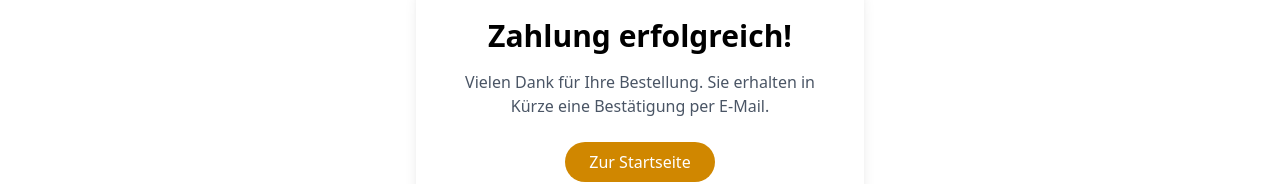
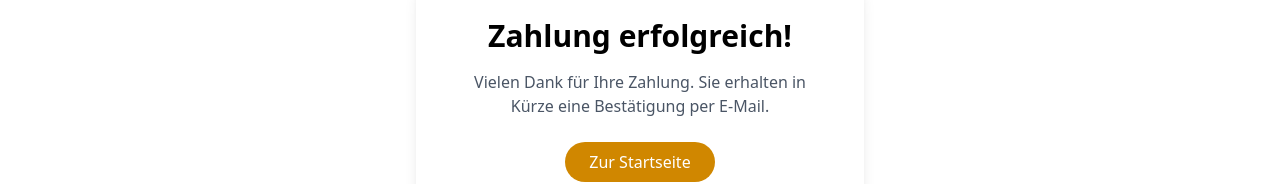
Before and after one commit to Zohaib770/zum-ecksche, a React (Vite) app in the folder frontend/: page /erfolg in a window 1280 px wide. Shown: the part 364-548 px from the top of the page. Built offline with nearby package versions, Linux system fonts and the light colour scheme; no server answers.

Commit message:
refacter success page

```diff
--- a/frontend/src/components/Checkout.tsx
+++ b/frontend/src/components/Checkout.tsx
@@ -114,7 +114,7 @@ const CheckoutForm: React.FC = () => {
         await Apis.addOrder(orderData);
         toast.success('Bestellung erfolgreich aufgegeben!');
         clearCart();
-        navigate('/erfolg');
+        navigate('/erfolg', { state: { paymentMethod: 'cash' } });
       }
     } catch (error) {
       console.error('Fehler beim Abschicken der Bestellung:', error);
@@ -387,7 +387,7 @@ const CheckoutForm: React.FC = () => {
                 onSuccess={() => {
                   toast.success('Zahlung erfolgreich!');
                   clearCart();
-                  navigate('/erfolg');
+                  navigate('/erfolg', { state: { paymentMethod: 'online' } });
                 }}
                 onError={(error) => {
                   toast.error('Zahlung fehlgeschlagen');
--- a/frontend/src/pages/SuccessPage.tsx
+++ b/frontend/src/pages/SuccessPage.tsx
@@ -1,17 +1,23 @@
-// src/pages/SuccessPage.tsx
-import { Link } from 'react-router-dom';
+import { Link, useLocation } from 'react-router-dom';
 
 const SuccessPage = () => {
+  const location = useLocation();
+  const isCashPayment = location.state?.paymentMethod === 'cash';
+
   return (
     <div className="min-h-screen flex flex-col items-center justify-center text-center px-4">
       <div className="bg-white shadow-lg rounded-2xl p-10 max-w-md w-full">
-        <h1 className="text-3xl font-bold mb-4">Zahlung erfolgreich!</h1>
+        <h1 className="text-3xl font-bold mb-4">
+          {isCashPayment ? 'Bestellung erfolgreich!' : 'Zahlung erfolgreich!'}
+        </h1>
         <p className="text-gray-600 mb-6">
-          Vielen Dank für Ihre Bestellung. Sie erhalten in Kürze eine Bestätigung per E-Mail.
+          {isCashPayment
+            ? 'Vielen Dank für Ihre Bestellung. Sie erhalten in Kürze eine Bestätigung per E-Mail.'
+            : 'Vielen Dank für Ihre Zahlung. Sie erhalten in Kürze eine Bestätigung per E-Mail.'}
         </p>
         <Link
           to="/"
-          className="inline-block bg-yellow-600 text-white px-6 py-2 rounded-full hover:bg-green-700 transition"
+          className="inline-block bg-yellow-600 text-white px-6 py-2 rounded-full hover:bg-yellow-700 transition"
         >
           Zur Startseite
         </Link>
```
